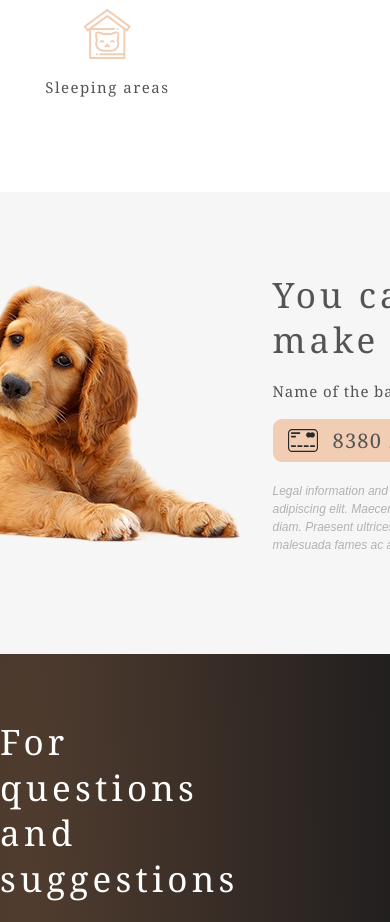
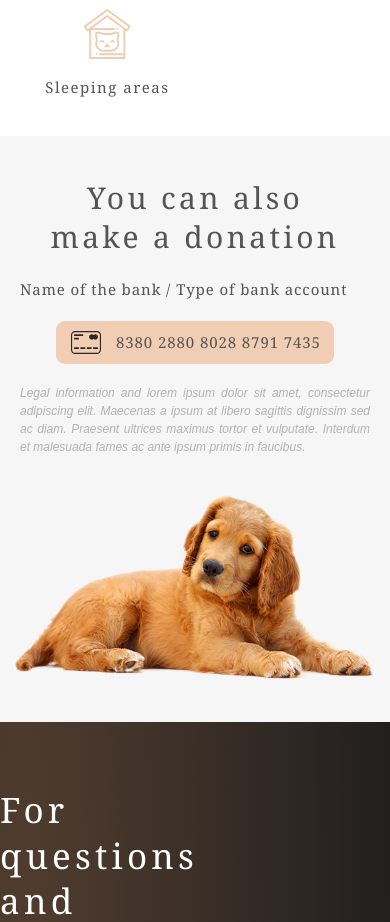
Before and after one commit to warp5t/shelter.github.io, a plain HTML site: page shelter/index.html in a window 390 px wide. Shown: the part 3200-4122 px from the top of the page. Drawn offline with Linux system fonts and the light colour scheme.

Commit message:
feat: implement adaptive break point section in-addition

```diff
--- a/shelter/section-4/section-4.css
+++ b/shelter/section-4/section-4.css
@@ -15,7 +15,7 @@
 }
 @media(max-width:400px) {
   .help__container {
-    padding: 49px 0 96px 0;
+    padding: 49px 0 40px 0;
   }
 }
 ._container {}
--- a/shelter/section-5/section-5.css
+++ b/shelter/section-5/section-5.css
@@ -1,20 +1,85 @@
 .in-addition {
   background: #F6F6F6;
+  padding: 80px 40px 100px 40px;
+}
+@media(max-width:770px){
+  .in-addition {
+    padding: 80px 30px 100px 30px;
+  }
+}
+@media(max-width:500px){
+  .in-addition {
+    padding: 42px 20px 42px 20px;
+  }
 }
 .in-addition__container {
   display: flex;
-  padding: 80px 0 100px 0;
   justify-content: center;
 }
+@media(max-width:1110px) {
+  .in-addition__container {
+    flex-direction: column;
+    align-items: center;
+  }
+}
+
 .in-addition__wrap-image {
   padding: 11px 30px 0 0;
 }
+@media(max-width:1110px) {
+  .in-addition__wrap-image {
+    order:2;
+    padding: 62px 0 0 0;
+  }
+}
+@media(max-width:400px) {
+  .in-addition__wrap-image {
+    order:2;
+    padding: 38px 0 0 0;
+  }
+}
 .in-addition__image {
+}
+@media(max-width:545px){
+  .in-addition__image {
+    width: 400px;
+    height: 207px;
+}
+}
+@media(max-width:425px){
+  .in-addition__image {
+    width: 360px;
+    height: 186px;
+}
+}
+@media(max-width:375px){
+  .in-addition__image {
+    width: 300px;
+    height: 155px;
+}
+}
+@media(max-width:335px){
+  .in-addition__image {
+    width: 260px;
+    height: 135px;
+}
 }
 .in-addition__wrap-info {
   display: flex;
   flex-direction: column;
   width: 380px;
+}
+@media(max-width:1110px) {
+  .in-addition__wrap-info {
+    order: 1;
+  }
+}
+@media(max-width:410px) {
+  .in-addition__wrap-info {
+    order: 1;
+    width: initial;
+
+  }
 }
 .in-addition__title{
 font-family: 'Georgia';
@@ -26,6 +91,22 @@ letter-spacing: 0.11em;
 color: #545454;
 padding: 0 0 20px 0;
 }
+@media(max-width:1110px){
+  .in-addition__title{
+    padding: 0 0 22px 0;
+  }
+}
+@media(max-width: 410px){
+  .in-addition__title{
+    font-size: 30px;
+    text-align: center;
+  }
+}
+@media(max-width: 325px){
+  .in-addition__title{
+    font-size: 25px;
+  }
+}
 .in-addition__name-type-bank {
   font-family: 'Georgia';
 font-style: normal;
@@ -35,6 +116,19 @@ line-height: 110%;
 letter-spacing: 0.06em;
 color: #545454;
 padding: 0 0 20px 0;
+}
+@media(max-width:1110px){
+  .in-addition__name-type-bank {
+    letter-spacing: 0.1em;
+  }
+}
+@media(max-width:410px){
+  .in-addition__name-type-bank {
+    line-height: 155%;
+    letter-spacing: 0.06em;
+    text-align: unset;
+    white-space: nowrap;
+  }
 }
 .in-addition__wrap-number-card {
   display: inline-flex;
@@ -46,11 +140,18 @@ padding: 0 0 20px 0;
   width: 380px;
   margin: 0 0 20px 0;
 }
+@media(max-width:410px){
+  .in-addition__wrap-number-card {
+    width: 278px;
+    align-self:center ;
+  }
+}
 .in-additon__wrap-icon {
   padding: 0 15px 0 15px;
 }
 .in-addition__icon-card {
 }
+
 .in-addition__number {
 font-family: 'Georgia';
 font-style: normal;
@@ -59,6 +160,11 @@ font-size: 20px;
 line-height: 115%;
 letter-spacing: 0.06em;
 color: #545454;
+}
+@media(max-width:410px){
+  .in-addition__number {
+    font-size: 15px;
+  }
 }
 
 .in-additon__legal-info {
@@ -69,3 +175,8 @@ font-size: 12px;
 line-height: 18px;
 color: #B2B2B2;
 }
+@media(max-width:410px){
+.in-additon__legal-info {
+text-align: justify;
+}
+}
```
